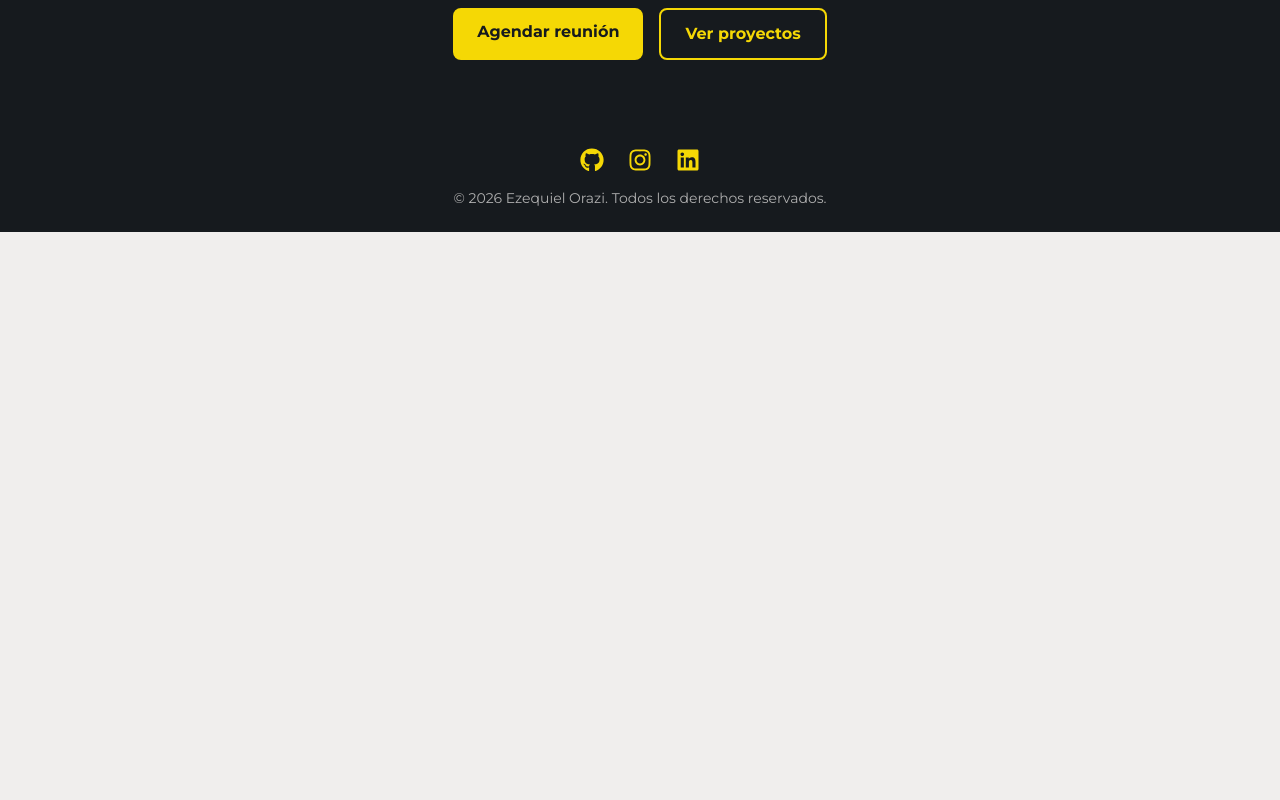
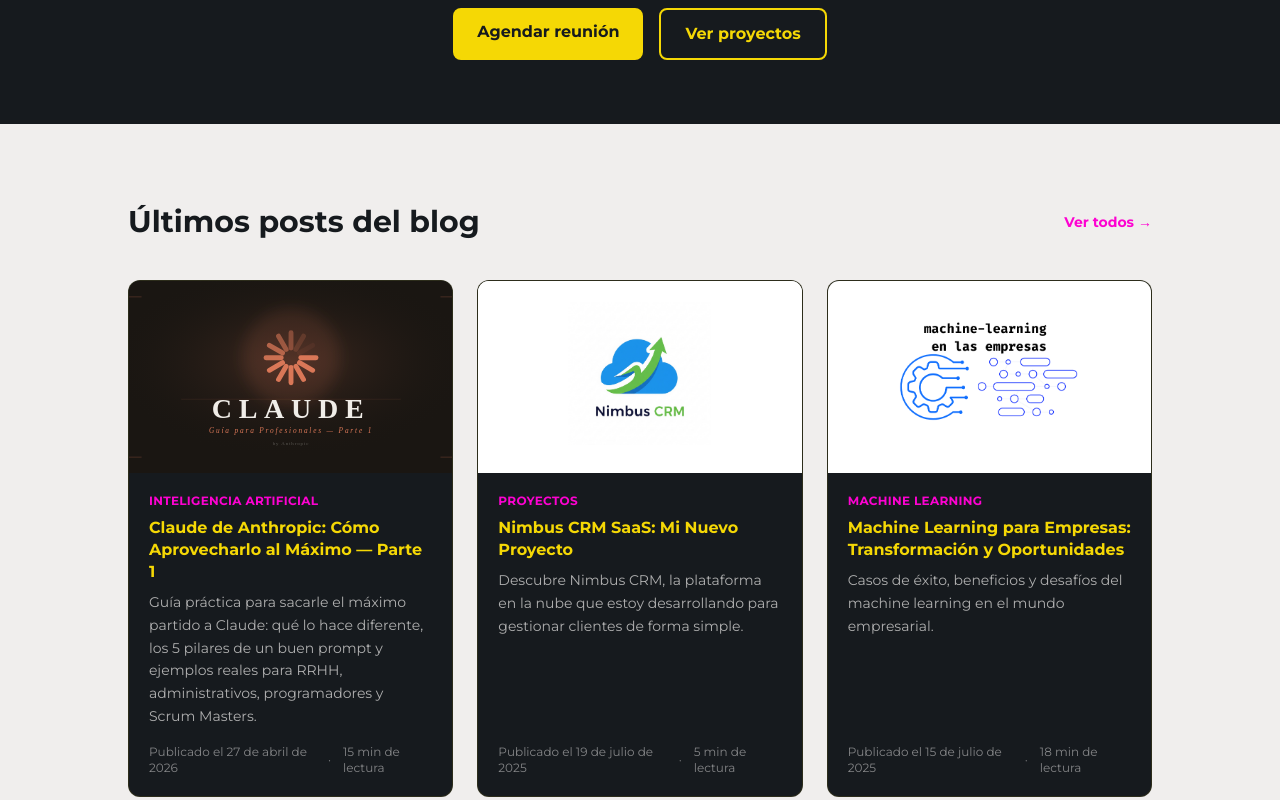
Before and after one commit to Ezzeorazi/mi-portafolio, a Next.js app: page / in a window 1280 px wide. Shown: the part 1260-2060 px from the top of the page. Before the commit the page ends 1492 px from the top, so only its background shows below. Built offline with nearby package versions, Linux system fonts and the light colour scheme.

Commit message:
change: home

```diff
--- a/app/page.tsx
+++ b/app/page.tsx
@@ -4,6 +4,8 @@
 import TypedText from '@/components/TypedText';
 import Services from '@/components/Services';
 import ScrollReveal from '@/components/ScrollReveal';
+import ArticleCard from '@/components/ArticleCard';
+import { getAllPosts } from '@/lib/blog';
 
 export const metadata: Metadata = {
   title: 'Eze Orazi | Desarrollador Fullstack — Inicio',
@@ -12,6 +14,8 @@
 };
 
 export default function HomePage() {
+  const latestPosts = getAllPosts().slice(0, 3);
+
   return (
     <>
       {/* Hero */}
@@ -66,6 +70,28 @@
 
       {/* Services */}
       <Services />
+
+      {/* Latest Posts */}
+      <section className="bg-light py-20 px-4">
+        <div className="max-w-5xl mx-auto">
+          <ScrollReveal direction="up">
+            <div className="flex items-center justify-between mb-10">
+              <h2 className="text-dark font-bold text-2xl md:text-3xl">Últimos posts del blog</h2>
+              <Link
+                href="/blog"
+                className="text-sm font-semibold text-pink hover:underline underline-offset-4 transition-colors"
+              >
+                Ver todos →
+              </Link>
+            </div>
+            <div className="grid grid-cols-1 sm:grid-cols-2 lg:grid-cols-3 gap-6">
+              {latestPosts.map((post) => (
+                <ArticleCard key={post.id} post={post} />
+              ))}
+            </div>
+          </ScrollReveal>
+        </div>
+      </section>
     </>
   );
 }
```
